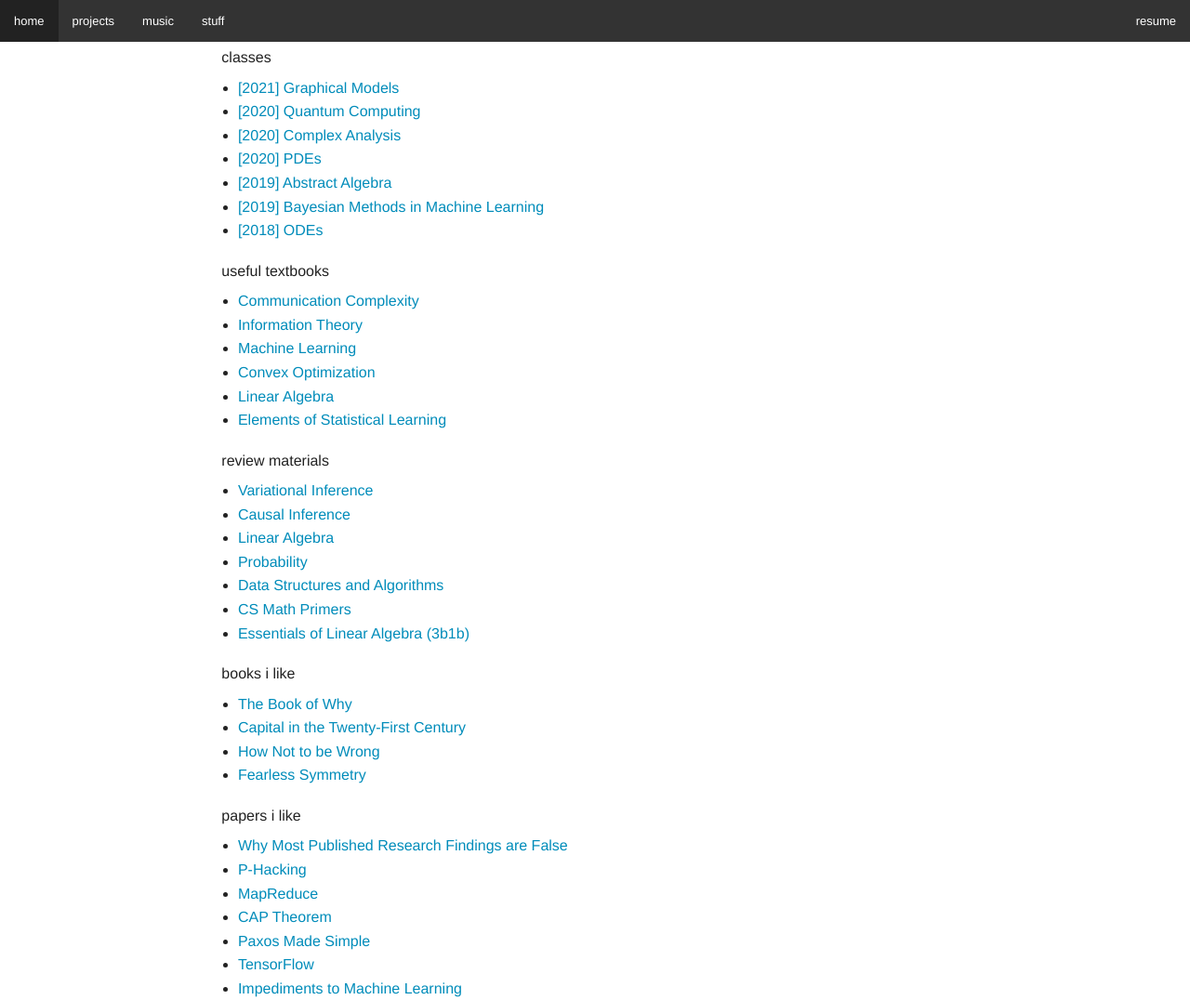
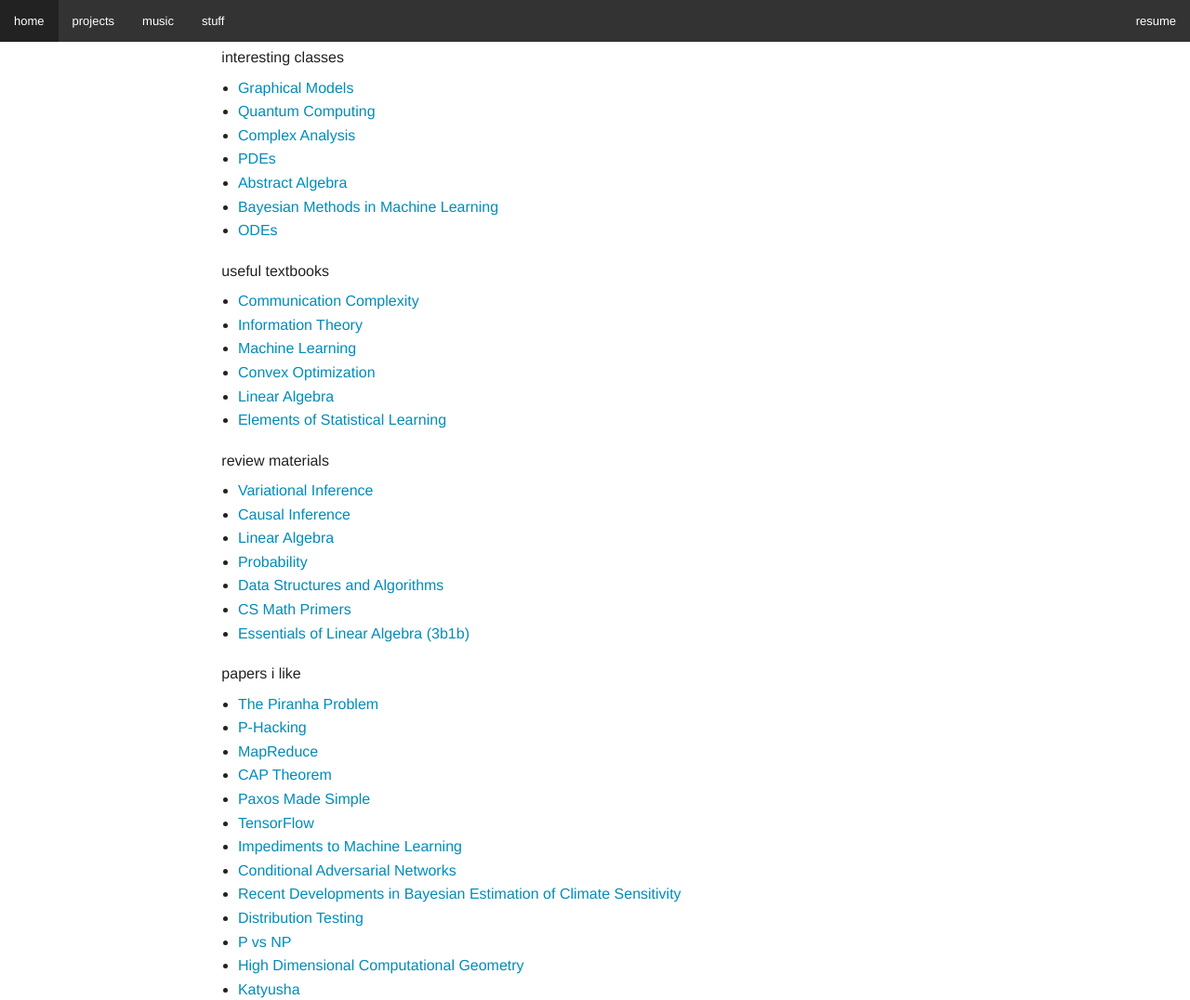
Before and after one commit to westonjackson/westonjackson.github.io, a plain HTML site: page stuff.html in a window 1280 px wide. Shown: the top 1076 px of the page at 93% size. Drawn offline with Linux system fonts and the light colour scheme.

Commit message:
add/remove links

```diff
--- a/stuff.html
+++ b/stuff.html
@@ -31,15 +31,15 @@
 		<BR>
 		<BR>
         <div class="large-9 large-offset-1 columns">
-          <h6> classes </h6>
+          <h6> interesting classes </h6>
           <ul>
-          <li> <a href="https://www.coursera.org/specializations/probabilistic-graphical-models"> [2021] Graphical Models </a></li>
-          <li> <a href="https://www.coursera.org/learn/quantum-computing-algorithms"> [2020] Quantum Computing </a></li>
-          <li> <a href="https://www.coursera.org/learn/complex-analysis"> [2020] Complex Analysis </a></li>
-          <li> <a href="https://www.youtube.com/watch?v=oL15D_1Y0wk&list=PLwV-9DG53NDzJ32JwfCQLpbdK5Ys4bM4P">[2020] PDEs</a></li>
-          <li> <a href="https://www.youtube.com/watch?v=UwTQdOop-nU&list=PLwV-9DG53NDxU337smpTwm6sef4x-SCLv">[2019] Abstract Algebra</a></li>
-          <li> <a href="https://www.coursera.org/learn/bayesian-methods-in-machine-learning?specialization=aml">[2019] Bayesian Methods in Machine Learning</a></li>
-          <li> <a href="https://www.youtube.com/watch?v=06xVPLJ6U_I&list=PLwV-9DG53NDz3o_g5QS3s9QWJX2wtAYPH">[2018] ODEs</a></li>
+          <li> <a href="https://www.coursera.org/specializations/probabilistic-graphical-models"> Graphical Models </a></li>
+          <li> <a href="https://www.coursera.org/learn/quantum-computing-algorithms"> Quantum Computing </a></li>
+          <li> <a href="https://www.coursera.org/learn/complex-analysis"> Complex Analysis </a></li>
+          <li> <a href="https://www.youtube.com/watch?v=oL15D_1Y0wk&list=PLwV-9DG53NDzJ32JwfCQLpbdK5Ys4bM4P"> PDEs</a></li>
+          <li> <a href="https://www.youtube.com/watch?v=UwTQdOop-nU&list=PLwV-9DG53NDxU337smpTwm6sef4x-SCLv"> Abstract Algebra</a></li>
+          <li> <a href="https://www.coursera.org/learn/bayesian-methods-in-machine-learning?specialization=aml"> Bayesian Methods in Machine Learning</a></li>
+          <li> <a href="https://www.youtube.com/watch?v=06xVPLJ6U_I&list=PLwV-9DG53NDz3o_g5QS3s9QWJX2wtAYPH"> ODEs</a></li>
           </ul>
 
           <h6> useful textbooks </h6>
@@ -65,18 +65,9 @@
           <li> <a href="https://www.youtube.com/playlist?list=PLZHQObOWTQDPD3MizzM2xVFitgF8hE_ab"> Essentials of Linear Algebra (3b1b) </a></li>
           </ul>
 
-          <h6> books i like </h6>
-          <ul>
-          <li> <a href="https://www.amazon.com/Book-Why-Science-Cause-Effect/dp/046509760X"> The Book of Why </a></li>
-          <li> <a href="https://www.amazon.com/Capital-Twenty-First-Century-Thomas-Piketty/dp/0674979850"> Capital in the Twenty-First Century </a></li>
-          <li> <a href="https://www.amazon.com/How-Not-Be-Wrong-Mathematical/dp/0143127535"> How Not to be Wrong </a></li>
-          <li> <a href="https://www.amazon.com/Fearless-Symmetry-Exposing-Patterns-Numbers/dp/0691138710"> Fearless Symmetry </a></li>
-
-          </ul>
-
           <h6> papers i like </h6>
           <ul>
-          <li> <a href="http://robotics.cs.tamu.edu/RSS2015NegativeResults/pmed.0020124.pdf"> Why Most Published Research Findings are False </a></li>
+          <li> <a href="http://www.stat.columbia.edu/~gelman/research/unpublished/piranhas.pdf"> The Piranha Problem </a></li>
           <li> <a href="http://www.stat.columbia.edu/~gelman/research/unpublished/p_hacking.pdf"> P-Hacking </a></li>
           <li> <a href="https://static.googleusercontent.com/media/research.google.com/en//archive/mapreduce-osdi04.pdf"> MapReduce </a></li>
           <li> <a href="https://users.ece.cmu.edu/~adrian/731-sp04/readings/GL-cap.pdf"> CAP Theorem </a></li>
```
Also changed, not shown: projects.html (+3 -0 lines).
